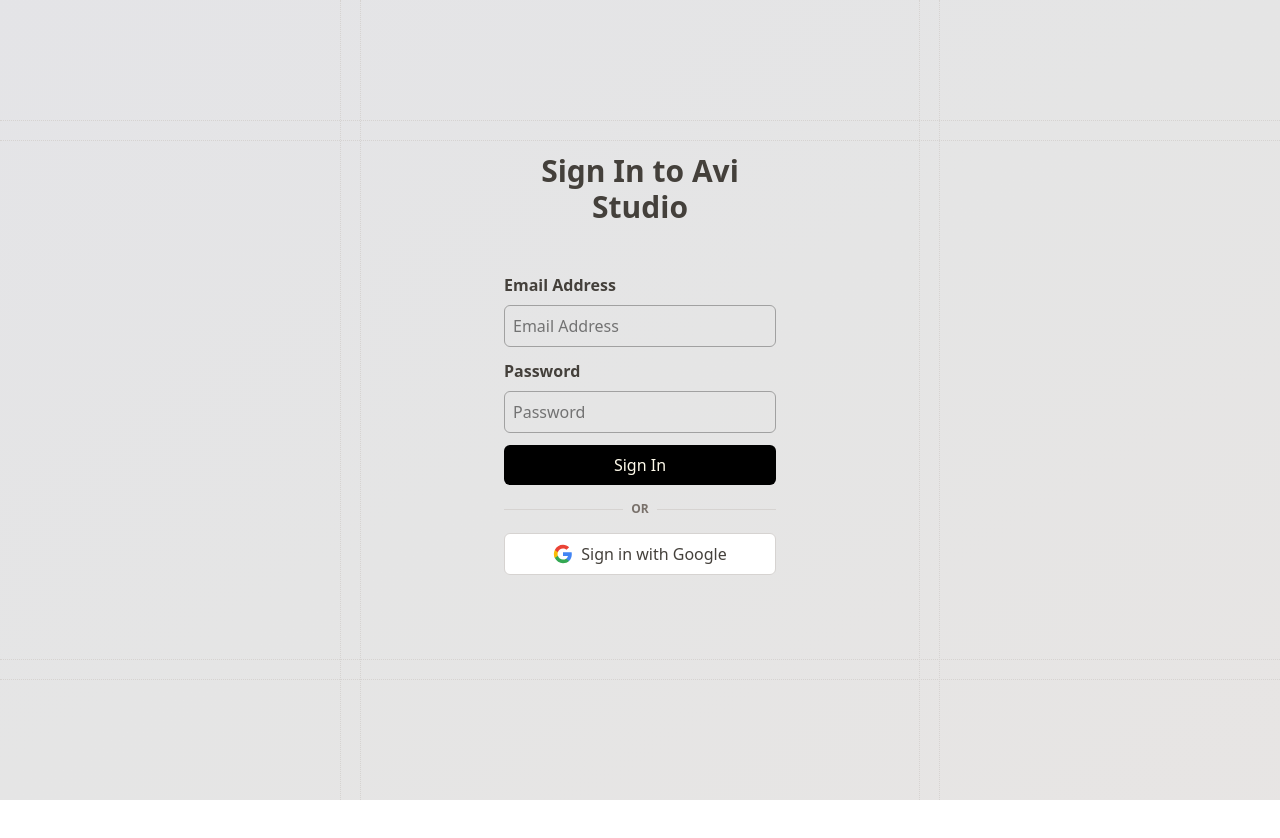
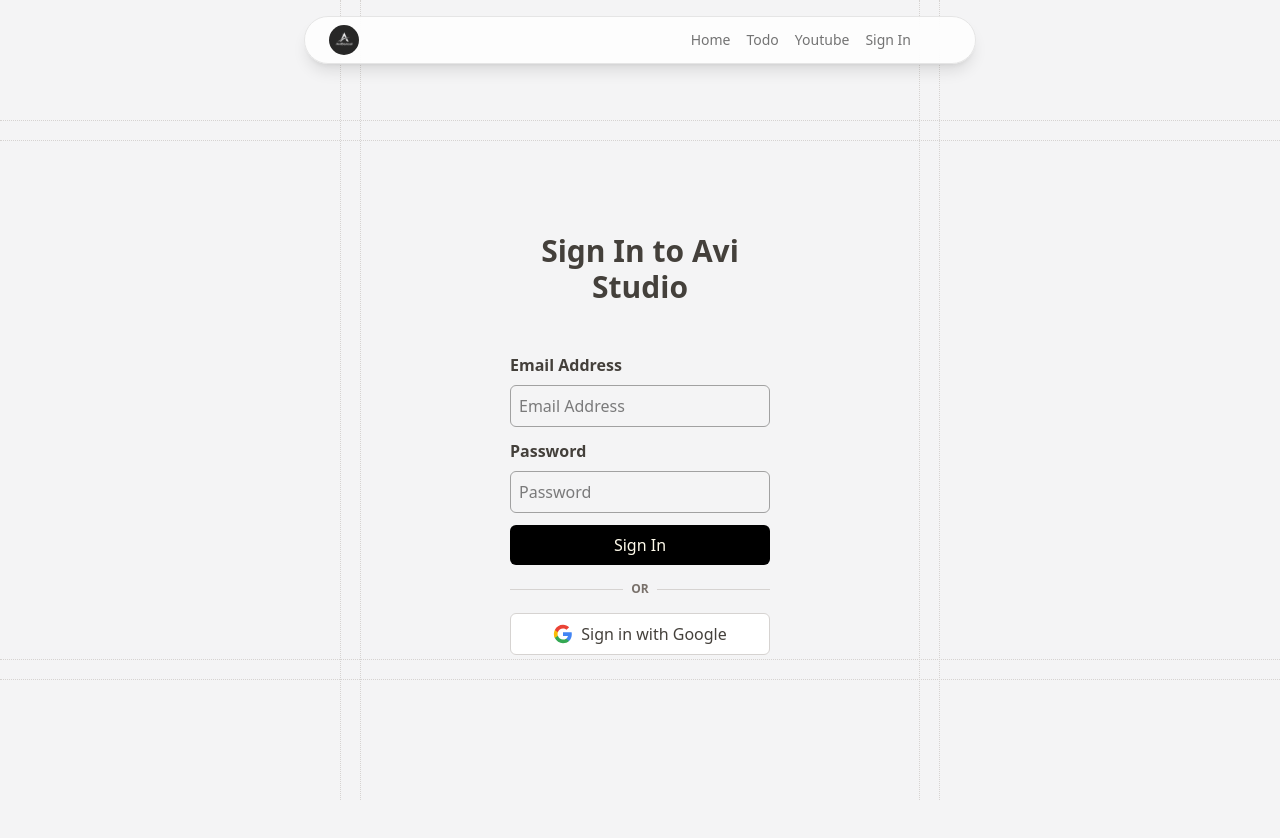
Before and after one commit to avibansal/nextjs-deployment, a Next.js app: page /signin in a window 1280 px wide. Shown: the top 838 px of the page. Before the commit the page ends 800 px from the top, so only its background shows below. Built offline with nearby package versions, Linux system fonts and the light colour scheme; no server answers.

Commit message:
Navbar mapping

```diff
--- a/app/(auth)/logout/page.jsx
+++ b/app/(auth)/logout/page.jsx
@@ -6,7 +6,7 @@
             method: "POST",
         });
         if (response.ok) {
-            window.location.href = "/login";
+            window.location.href = "/signin";
         }
     };
     return (
--- a/app/(auth)/signin/page.jsx
+++ b/app/(auth)/signin/page.jsx
@@ -85,7 +85,7 @@
     }
 
     return (
-        <div className='flex flex-col items-center justify-center bg-linear-to-br from-zinc-200 via-neutral-200 to-stone-200 h-screen'>
+        <div className='flex flex-col items-center justify-center bg-zinc-100 h-screen'>
             <DecorativeGrid />
             <div className='relative z-10 w-3/12'>
                 <h1 className="text-3xl font-bold text-stone-700 font-sans p-6 text-center">
--- a/app/(modules)/todo/page.jsx
+++ b/app/(modules)/todo/page.jsx
@@ -52,7 +52,7 @@
 
     return (
         <DndContext onDragStart={handleDragStart} onDragEnd={handleDragEnd}>
-            <div className='flex flex-col items-center bg-linear-to-br from-zinc-200 via-neutral-200 to-stone-200 h-screen'>
+            <div className='flex flex-col items-center bg-zinc-100 h-screen'>
                 <div className="inline-block bg-linear-to-br from-white via-zinc-50 to-neutral-100/80 px-10 py-6 rounded-3xl shadow-lg ring-1 ring-neutral-200/30 mt-6">
                     <h1 className="text-5xl font-bold text-stone-700 mb-3 font-sans">
                         Weekly Todo List
--- /dev/null
+++ b/app/components/LogoutButton.jsx
@@ -0,0 +1,27 @@
+"use client";
+import React from 'react';
+
+export const LogoutButton = () => {
+    const handleLogout = async (e) => {
+        e.preventDefault();
+        try {
+            const response = await fetch("/api/logout", {
+                method: "POST",
+            });
+            if (response.ok) {
+                window.location.href = "/signin";
+            }
+        } catch (error) {
+            console.error("Logout failed:", error);
+        }
+    };
+
+    return (
+        <button
+            onClick={handleLogout}
+            className='hover:text-neutral-900 transition-colors'
+        >
+            Sign Out
+        </button>
+    );
+};
--- /dev/null
+++ b/app/components/Navbar.jsx
@@ -0,0 +1,45 @@
+import React from 'react'
+import Image from 'next/image'
+import Link from 'next/link'
+import { getSession } from '@/lib/auth'
+import { LogoutButton } from './LogoutButton'
+
+export const Navbar = async () => {
+    const session = await getSession();
+
+    const links = [
+        {
+            name: "Home",
+            href: "/"
+        },
+        {
+            name: "Todo",
+            href: "/todo"
+        },
+        {
+            name: "Youtube",
+            href: "/youtube"
+        }
+    ]
+
+    return (
+        <div className="sticky top-4 z-50 flex justify-between items-center bg-white/80 backdrop-blur-md rounded-full px-6 py-2 max-w-2xl mx-auto border border-neutral-200 shadow-lg">
+
+            <Image
+                src="/logo.png" alt="logo" width={30} height={30} className='rounded-full' />
+
+            <div className='flex items-center gap-4 text-sm text-neutral-500 mr-10'>
+                {links.map((link) => (
+                    <Link className='hover:text-neutral-900 transition' href={link.href} key={link.name}>
+                        {link.name}
+                    </Link>
+                ))}
+                {session ? (
+                    <LogoutButton />
+                ) : (
+                    <Link className='hover:text-neutral-900 transition' href="/signin">Sign In</Link>
+                )}
+            </div>
+        </div>
+    )
+}
--- a/app/globals.css
+++ b/app/globals.css
@@ -1 +1,8 @@
 @import "tailwindcss";
+
+@theme {
+    --shadow-input:
+    0px 2px 3px -1px rgba(0, 0, 0, 0.1),
+    0px 1px 0px 0px rgba(25, 28, 33, 0.02),
+    0px 0px 0px 1px rgba(25, 28, 33, 0.08);
+}
--- a/app/layout.js
+++ b/app/layout.js
@@ -1,5 +1,6 @@
 import { Inter, Roboto_Mono } from "next/font/google";
 import "./globals.css";
+import { Navbar } from "./components/Navbar";
 
 const geistSans = Inter({
   variable: "--font-geist-sans",
@@ -20,9 +21,12 @@
   return (
     <html lang="en">
       <body
-        className={`${geistSans.variable} ${geistMono.variable} antialiased`}
+        className={`bg-zinc-100 ${geistSans.variable} ${geistMono.variable} antialiased`}
       >
-        {children}
+        <Navbar />
+        <main className="max-w-7xl mx-auto px-6 py-8">
+          {children}
+        </main>
       </body>
     </html>
   );
--- a/app/page.js
+++ b/app/page.js
@@ -1,8 +1,9 @@
 import Image from "next/image";
-
+import { Navbar } from "./components/Navbar";
 export default function Home() {
   return (
     <div>
+      {/* <Navbar /> */}
       <h1>Home</h1>
     </div>
   );
--- a/middleware.js
+++ b/middleware.js
@@ -4,18 +4,24 @@
     const token = request.cookies.get("session_token")?.value;
     const { pathname } = request.nextUrl;
 
-    // Check if the path starts with /todo
-    // Using startsWith is generally safer than includes for route protection
-    if (!token) {
+    // 1. If user is logged in and tries to access /signin, redirect to /todo
+    if (token && pathname === "/signin") {
+        return NextResponse.redirect(new URL("/", request.url));
+    }
+
+    // 2. Protect routes logic
+    const protectedRoutes = ["/", "/todo", "/youtube"];
+    const isProtectedRoute = protectedRoutes.some(route => pathname === route || pathname.startsWith(route + "/"));
+
+    if (!token && isProtectedRoute) {
         console.log("No session token found in middleware, redirecting to /signin");
         return NextResponse.redirect(new URL("/signin", request.url));
-
     }
 
     return NextResponse.next();
 }
 
+// This control when middleware runs
 export const config = {
-    // Only run middleware on paths that start with /todo
-    matcher: ["/", "/todo/:path*"],
+    matcher: ["/", "/todo/:path*", "/youtube/:path*"],
 };
```
Also changed, not shown: public/logo.png (added).
